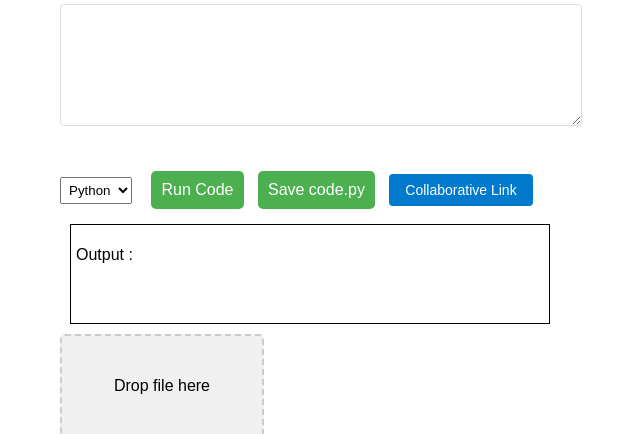
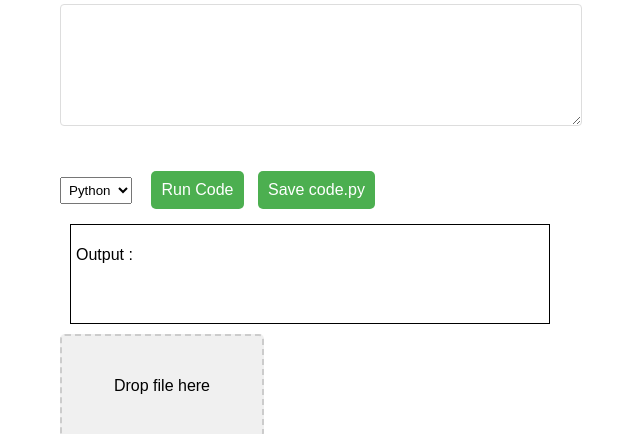
Before and after one commit to Meet0004/SoniVerse, a website: page public/editor.html in a window 1280 px wide. Shown: the part 176-610 px from the top of the page, without its empty margins (330-970 px from the left). Drawn offline with nearby package versions, Linux system fonts and the light colour scheme; no server answers.

Commit message:
Update editor.html

```diff
--- a/public/editor.html
+++ b/public/editor.html
@@ -38,7 +38,7 @@
 
     <button onclick="compileCode()">Run Code</button>
     <button onclick="saveCode()">Save code<span id="extension"></span></button>
-    <button class="editor-button"  onclick="generateCollabLink()">Collaborative Link</i></button>
+    <!-- <button class="editor-button"  onclick="generateCollabLink()">Collaborative Link</i></button> -->
 
     <div id="outputkadiv">
         <p>Output : </p>
```
